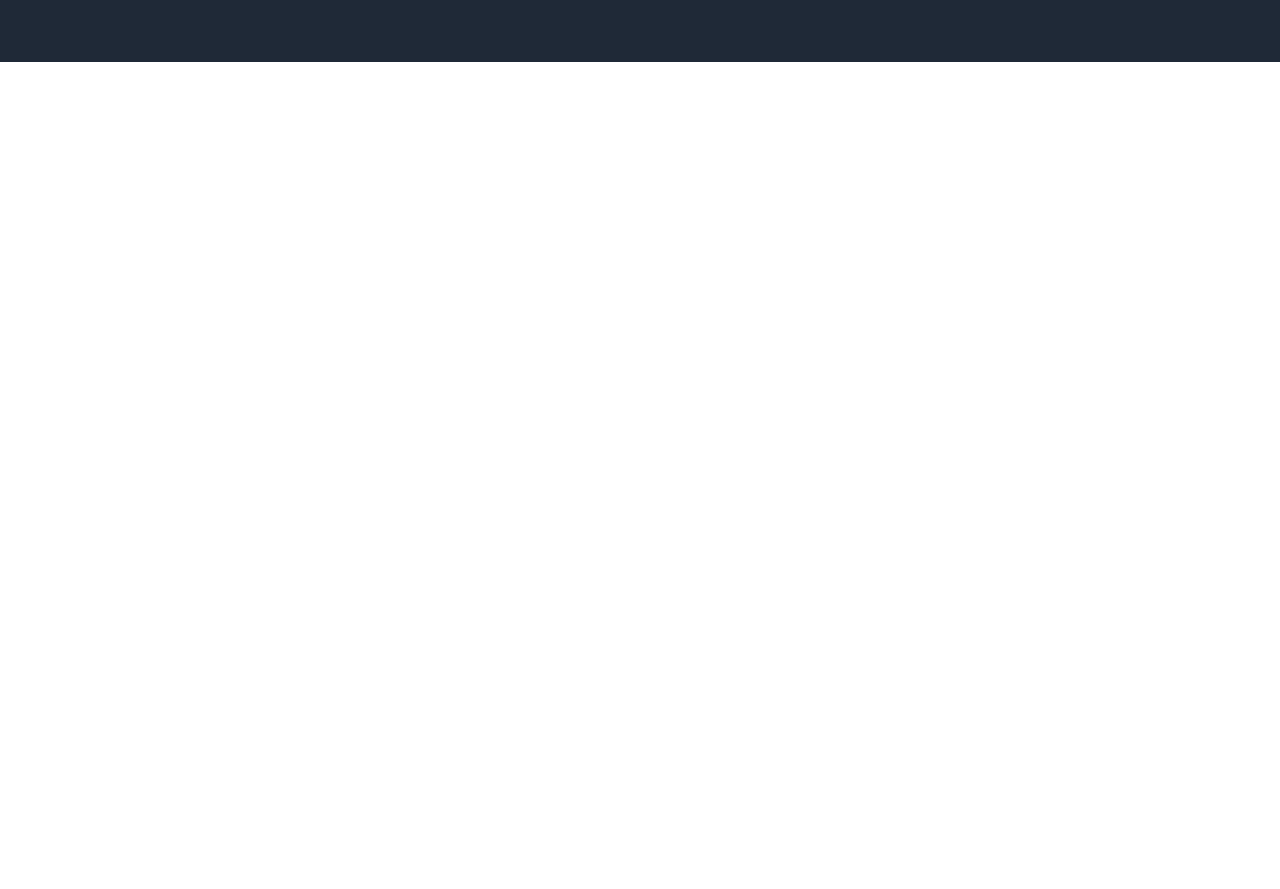
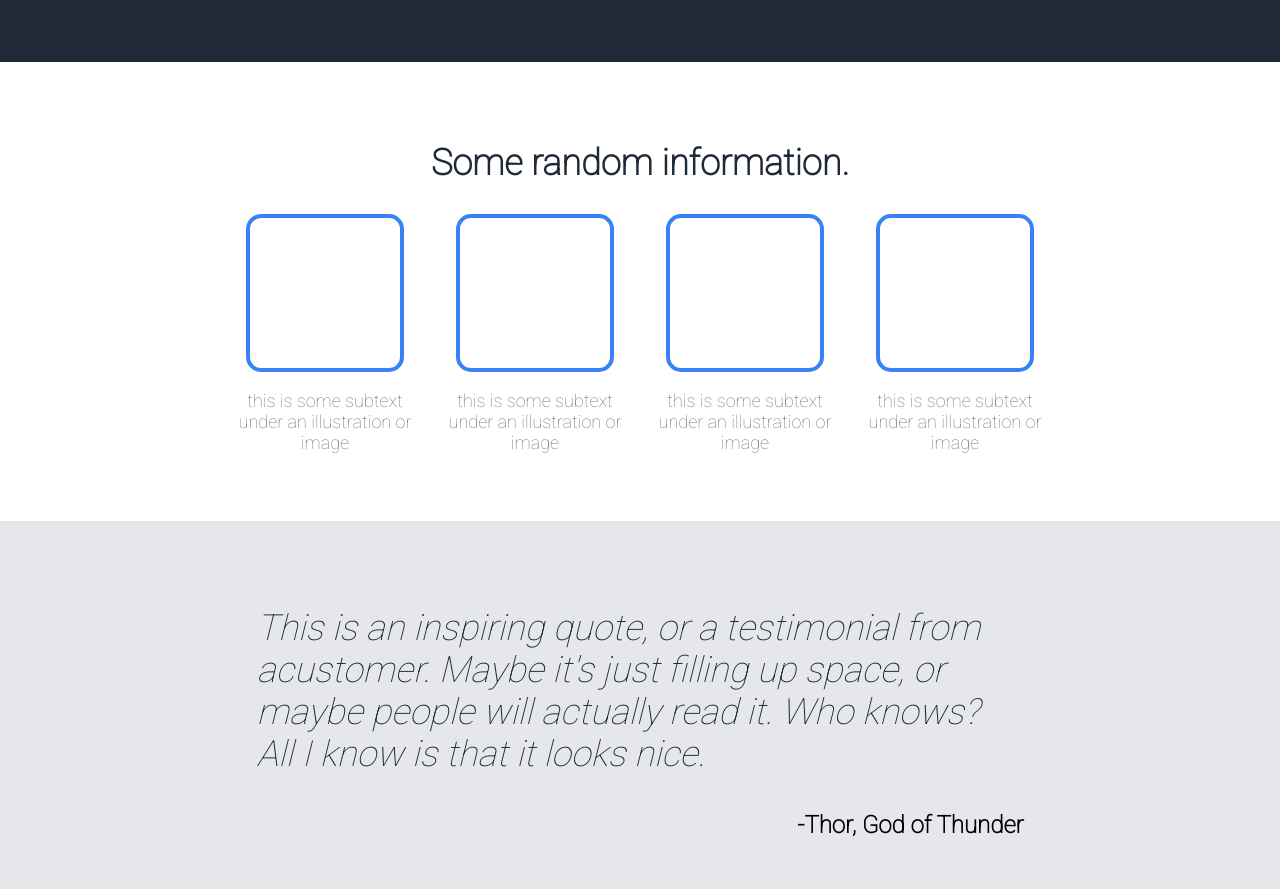
Before and after one commit to ahmadinator/landing-page, a plain HTML site: page index.html in a window 1280 px wide. Shown: the part 365-1254 px from the top of the page. Before the commit the page ends 800 px from the top, so only its background shows below. Drawn offline with Linux system fonts and the light colour scheme.

Commit message:
Finish 2nd and 3rd section

```diff
--- a/index.html
+++ b/index.html
@@ -29,5 +29,32 @@
             <div id="image-placeholder">this is a placeholder for an image</div>
         </div>
     </div>
+    <div class="information">
+        <h2 class="info-header">Some random information.</h2>
+        <div class="info-boxes">
+            <div class="info-box">
+                <div class="info-box-border"></div>
+                <p class="info-box-subtext">this is some subtext under an illustration or image</p>
+            </div>
+            <div class="info-box">
+                <div class="info-box-border"></div>
+                <p class="info-box-subtext">this is some subtext under an illustration or image</p>
+            </div>
+            <div class="info-box">
+                <div class="info-box-border"></div>
+                <p class="info-box-subtext">this is some subtext under an illustration or image</p>
+            </div>
+            <div class="info-box">
+                <div class="info-box-border"></div>
+                <p class="info-box-subtext">this is some subtext under an illustration or image</p>
+            </div>
+        </div>
+    </div>
+    <div class="quote-section">
+        <div class="quote-main">
+            <h3 id="quote"><em> This is an inspiring quote, or a testimonial from acustomer. Maybe it's just filling up space, or maybe people will actually read it. Who knows? All I know is that it looks nice.</em></h1>
+            <h2 id="quote-author">-Thor, God of Thunder</h3>
+        </div>
+    </div>
 </body>
 </html>
--- a/style.css
+++ b/style.css
@@ -69,3 +69,59 @@ body {
     padding: 10px 30px 10px 30px;
     align-self: flex-start;
 }
+
+.information {
+    display: flex;
+    margin: 50px;
+    flex-direction: column;
+    align-items: center;
+}
+.info-header {
+    font-size: 36px;
+    color: #1F2937;
+}
+.info-boxes {
+    display: flex;
+    justify-content: center;
+    gap: 10px;
+}
+.info-box {
+    display: flex;
+    flex-direction: column;
+    align-items: center;
+    flex-basis: 200px;
+}
+.info-box-border {
+    width: 150px;
+    height: 150px;
+    border: 4px solid #3882f6;
+    border-radius: 15px;
+}
+.info-box-subtext {
+    font-size: 18px;
+    color: #6C757F;
+    text-align: center;
+}
+
+.quote-section {
+    display: flex;
+    justify-content: center;
+    align-items: center;
+    background-color: #e5e7eb;
+    padding: 50px;
+}
+.quote-main {
+    display: flex;
+    flex-basis: 65%;
+    flex-direction: column;
+}
+#quote {
+    font-size: 36px;
+    color: #1f2937;
+    font-weight: lighter;
+}
+#quote-author {
+    display: flex;
+    justify-content: right;
+    margin: 0;
+}
```
